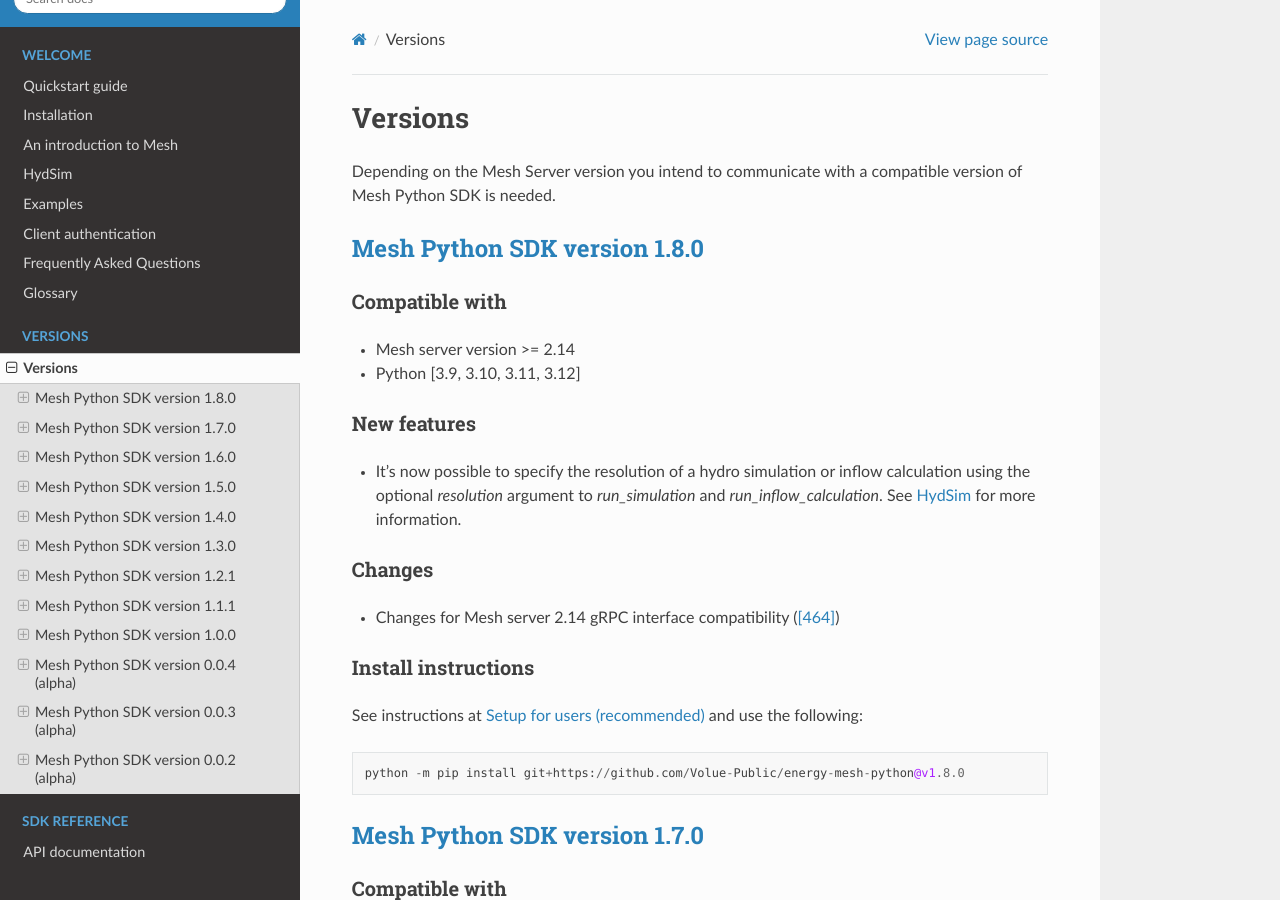
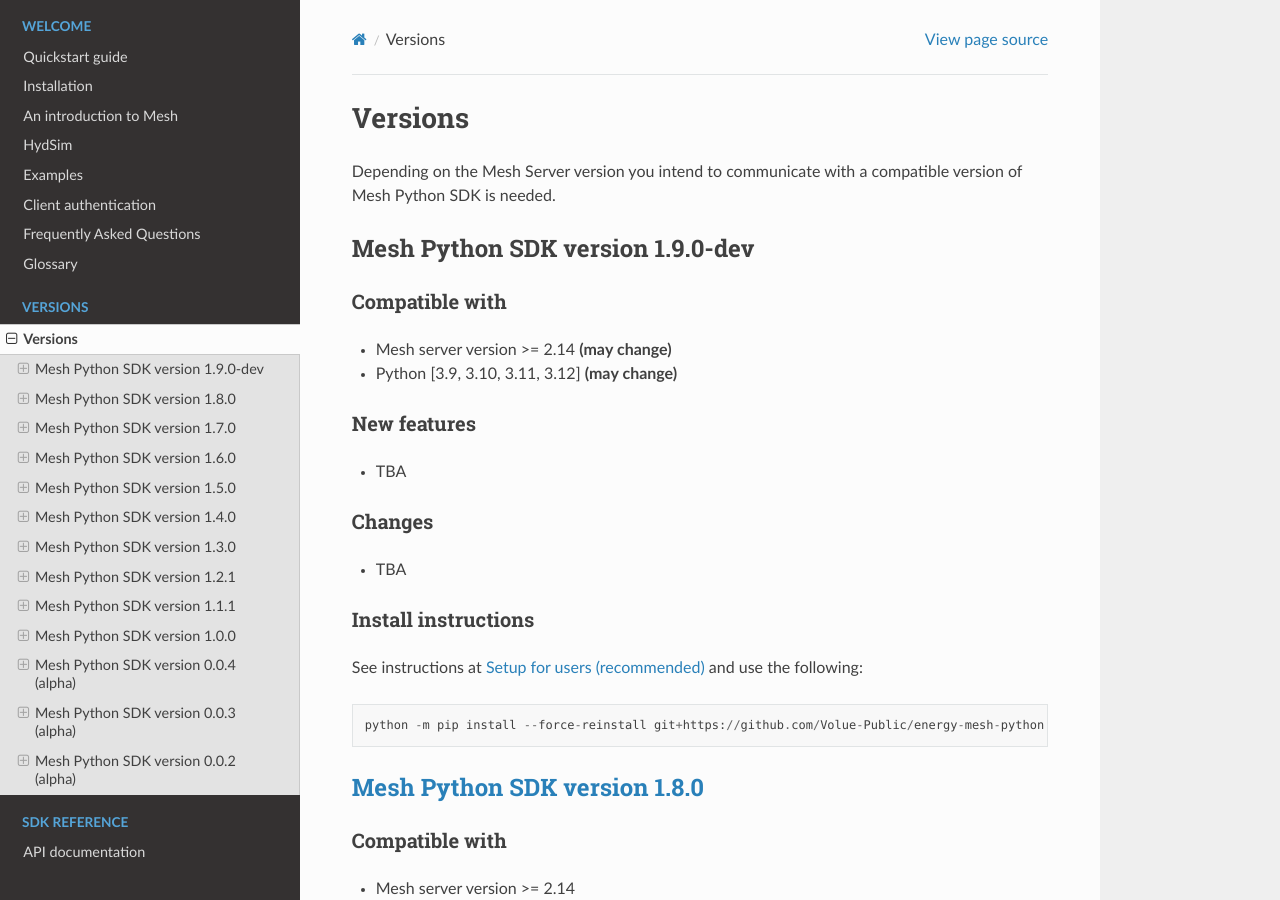
Before and after one commit to Volue-Public/energy-mesh-python, a Sphinx documentation site: the page built from docs/source/versions.rst, in a window 1280 px wide and 900 px high. Built offline with Sphinx 7.4.7 and the Read the Docs theme 2.0.0, drawn with Linux system fonts in a browser that asks for light colours.

```diff
--- a/docs/source/versions.rst
+++ b/docs/source/versions.rst
@@ -2,6 +2,35 @@ Versions
 --------
 
 Depending on the Mesh Server version you intend to communicate with a compatible version of Mesh Python SDK is needed.
+
+Mesh Python SDK version 1.9.0-dev
+*********************************
+
+Compatible with
+~~~~~~~~~~~~~~~~~~
+
+- Mesh server version >= 2.14 **(may change)**
+- Python [3.9, 3.10, 3.11, 3.12] **(may change)**
+
+New features
+~~~~~~~~~~~~~~~~~~
+
+- TBA
+
+Changes
+~~~~~~~~~~~~~~~~~~
+
+- TBA
+
+Install instructions
+~~~~~~~~~~~~~~~~~~~~~~~~~~~~~~~~~~~~
+
+See instructions at :ref:`Setup for users` and use the following:
+
+::
+
+    python -m pip install --force-reinstall git+https://github.com/Volue-Public/energy-mesh-python
+
 
 `Mesh Python SDK version 1.8.0 <https://github.com/Volue-Public/energy-mesh-python/releases/tag/v1.8.0>`_
 *********************************************************************************************************
--- a/pyproject.toml
+++ b/pyproject.toml
@@ -1,6 +1,6 @@
 [tool.poetry]
 name = "volue.mesh"
-version = "1.8.0"
+version = "1.9.0-dev"
 description = ""
 license = "Proprietary"
 authors = ["Volue AS"]
```
